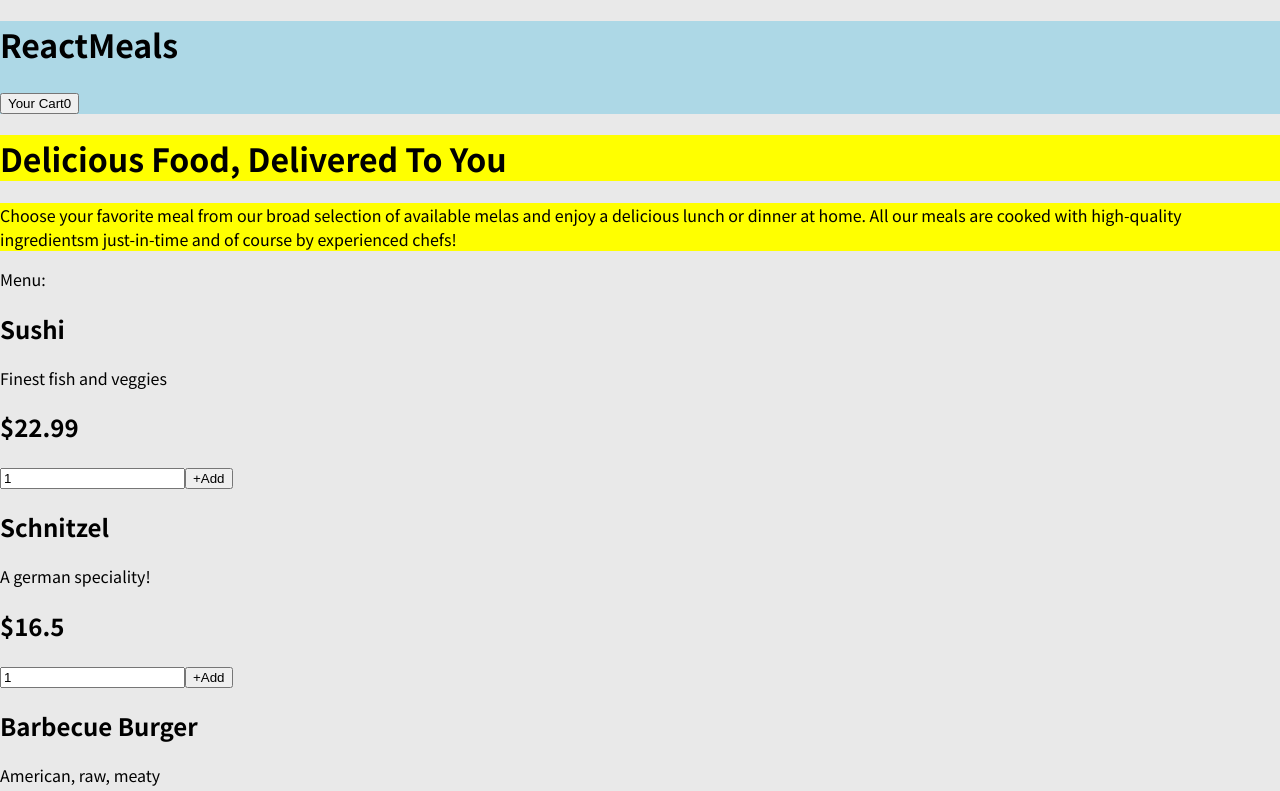
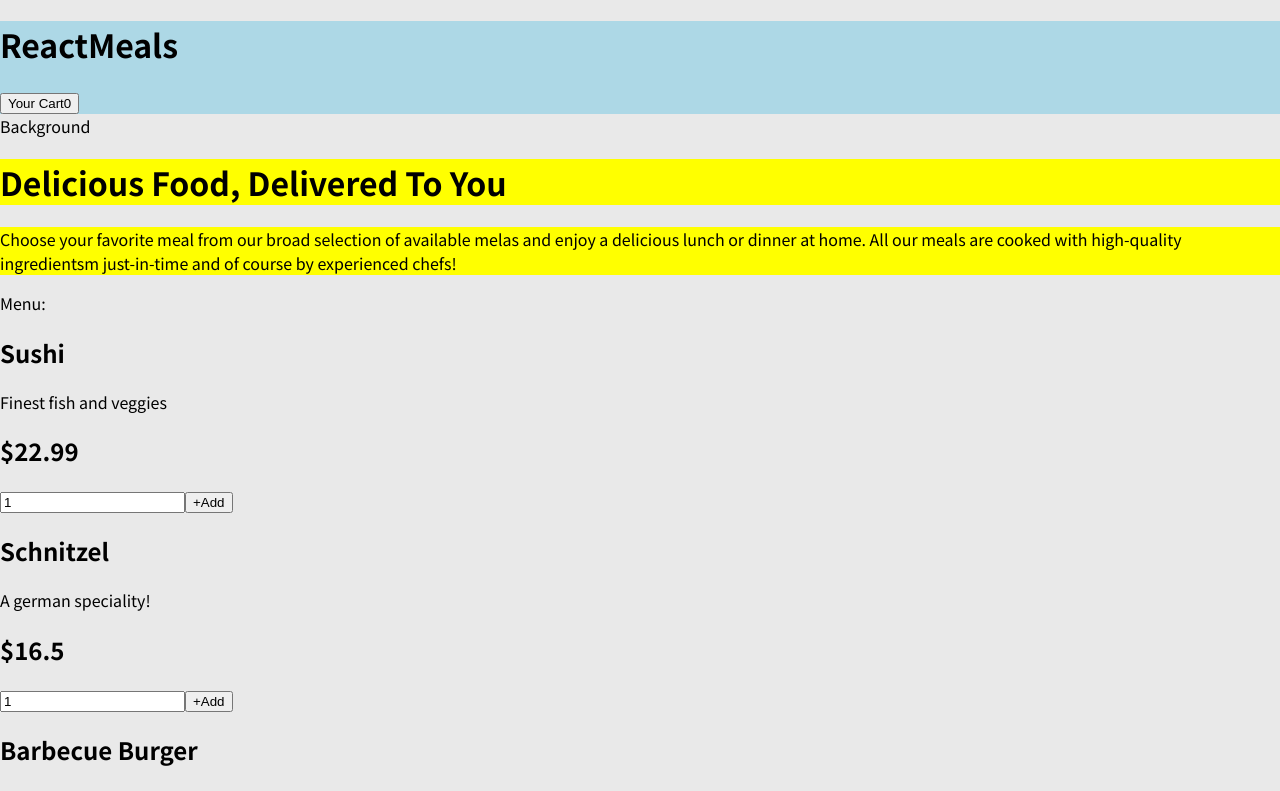
Before and after one commit to habahabahaba/Food-Order-App-my-version, a React (Create React App) app: page / in a window 1280 px wide. Shown: the top 791 px of the page. Built offline with nearby package versions, Linux system fonts and the light colour scheme.

Commit message:
moved Backgound, Fluff, Navigation to portals

```diff
--- a/public/index.html
+++ b/public/index.html
@@ -28,6 +28,9 @@
   </head>
   <body>
     <noscript>You need to enable JavaScript to run this app.</noscript>
+    <div id="NavigationBar"></div>
+    <div id="Background"></div>
+    <div id="FluffWindow"></div>
     <div id="CartBackdrop"></div>
     <div id="CartOverlay"></div>
     <div id="root"></div>
--- a/src/App.js
+++ b/src/App.js
@@ -7,6 +7,7 @@ import NavigationBar from './Components/NavigationBar';
 import MenuWindow from './Components/MenuWindow';
 import Cart from './Components/Cart';
 import FluffWindow from './Components/FluffWindow';
+import Background from './Components/Background';
 // import Window from './Components/Window';
 
 function App() {
@@ -20,9 +21,11 @@ function App() {
 
   return (
     <div>
+      <Background />
+      <FluffWindow />
       <CartContextProvider>
         <NavigationBar openCart={openCart} />
-        <FluffWindow />
+
         <MenuContextProvider>
           {showCart && <Cart closeCart={closeCart} />}
           <MenuWindow />
--- /dev/null
+++ b/src/Components/Background.js
@@ -0,0 +1,9 @@
+import React from 'react';
+import ReactDOM from 'react-dom';
+
+export default function Background() {
+  return ReactDOM.createPortal(
+    <div>Background</div>,
+    document.getElementById('Background')
+  );
+}
--- a/src/Components/Cart.js
+++ b/src/Components/Cart.js
@@ -1,5 +1,4 @@
 import React from 'react';
-// import { useReducer } from 'react';
 import { useEffect } from 'react';
 import { useContext } from 'react';
 import ReactDOM from 'react-dom';
@@ -10,7 +9,6 @@ import Window from './Window';
 import { CartContextProvider, CartStateContext } from '../Context/cartContext';
 import { MenuContext } from '../Context/menuContext';
 import CartItem from './CartItem';
-import { DUMMY_CART } from '../Config/DUMMY_CART';
 
 function CartWindow(props) {
   const cartState = useContext(CartStateContext);
--- a/src/Components/FluffWindow.js
+++ b/src/Components/FluffWindow.js
@@ -1,4 +1,5 @@
 import React, { useState } from 'react';
+import ReactDOM from 'react-dom';
 
 import Window from './Window';
 import { Fluff } from '../Config/FLUFF';
@@ -6,10 +7,11 @@ import { Fluff } from '../Config/FLUFF';
 export default function FluffWindow() {
   const [fluffText] = useState(Fluff);
 
-  return (
+  return ReactDOM.createPortal(
     <Window>
       <h1 style={{ background: 'yellow' }}>{fluffText.header}</h1>
       <p style={{ background: 'yellow' }}>{fluffText.body}</p>
-    </Window>
+    </Window>,
+    document.getElementById('FluffWindow')
   );
 }
--- a/src/Components/NavigationBar.js
+++ b/src/Components/NavigationBar.js
@@ -1,7 +1,5 @@
 import React from 'react';
-// import { useContext } from 'react';
-
-import { CartContextProvider } from '../Context/cartContext';
+import ReactDOM from 'react-dom';
 
 import Button from './Button';
 import ItemsCounter from './ItemsCounter';
@@ -11,15 +9,14 @@ export default function NavigationBar(props) {
     event.preventDefault();
     props.openCart();
   }
-  return (
+  return ReactDOM.createPortal(
     <div style={{ background: 'lightblue' }}>
       <h1>ReactMeals</h1>{' '}
       <Button clickHandler={openCart}>
         Your Cart
-        {/* <CartContextProvider> */}
         <ItemsCounter />
-        {/* </CartContextProvider> */}
       </Button>{' '}
-    </div>
+    </div>,
+    document.getElementById('NavigationBar')
   );
 }
```
